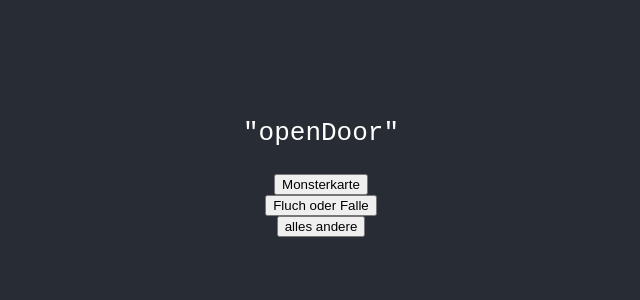
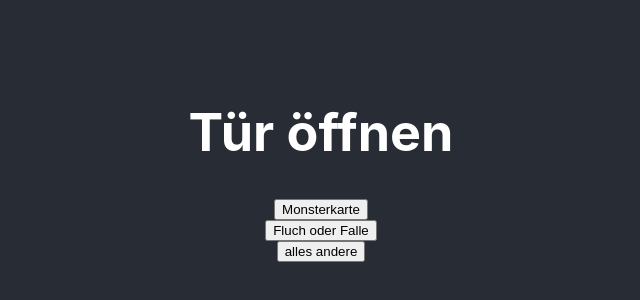
Before and after one commit to tomraithel/munchkin-rules, a React (Create React App) app: page / in a window 1280 px wide. Shown: the part 236-536 px from the top of the page, without its empty margins (319-959 px from the left). Built offline with nearby package versions, Linux system fonts and the light colour scheme.

Commit message:
Add translations and headlines

```diff
--- a/src/App.js
+++ b/src/App.js
@@ -3,100 +3,7 @@ import React, { Component } from "react";
 import "./App.css";
 import { munchkinMachine } from "./state-machine";
 import { ButtonList } from "./ButtonList";
-
-const allScreens = {
-  openDoor: {
-    buttons: [
-      { text: "Monsterkarte", action: "DRAW_MONSTER" },
-      { text: "Fluch oder Falle", action: "DRAW_CURSE_OR_TRAP" },
-      { text: "alles andere", action: "DRAW_OTHER" }
-    ]
-  },
-  applyCurseOrTrap: {
-    buttons: [{ text: "Fluch/Falle sofort anwenden", action: "APPLY_CURSE" }]
-  },
-  keepOrDrawCard: {
-    buttons: [{ text: "Weiter", action: "DRAW" }]
-  },
-  readyForTrouble: {
-    buttons: [
-      { text: "Gegen ein Monster kämpfen", action: "FIGHT_VOLUNTARY" },
-      { text: "Raum Plündern", action: "TAKE_LOOT" }
-    ]
-  },
-  takeDungeonCard: {
-    buttons: [{ text: "Karte genommen", action: "TAKE_CARD" }]
-  },
-  mildGift: {
-    buttons: [
-      { text: "Ich habe > 5 Karten", action: "MORE_THAN_FIVE_CARDS" },
-      { text: "Ich habe <= 4 Karten", action: "LESS_THAN_FIVE_CARDS" }
-    ]
-  },
-  hasLowestLevel: {
-    buttons: [
-      { text: "Ich habe den niedrigsten Level", action: "YES" },
-      { text: "Ich habe NICHT den niedrigsten Level", action: "NO" }
-    ]
-  },
-  discard: {
-    buttons: [{ text: "Karten weggelegt", action: "DROP_CARDS" }]
-  },
-  charity: {
-    buttons: [{ text: "Karten wurden aufgeteilt", action: "DROP_CARDS" }]
-  },
-  fight: {
-    fightOrRun: {
-      buttons: [
-        { text: "Monster Besiegt", action: "DEFEAT" },
-        { text: "Weglaufen", action: "RUN" }
-      ]
-    },
-    victory: {
-      buttons: [
-        {
-          text: "Schatz nehmen und Level aufsteigen",
-          action: "TAKE_TREASURE_AND_LEVEL_UP"
-        }
-      ]
-    },
-    dice: {
-      buttons: [
-        { text: "Würfle < 5", action: "LOWER_THAN_FIVE" },
-        { text: "Würfle 5 oder 6", action: "FIVE_OR_SIX" }
-      ]
-    },
-    badThings: {
-      buttons: [{ text: "Schlimme Dinge sind passiert", action: "DONE" }]
-    },
-    end: {
-      type: "final"
-    }
-  },
-  done: {
-    buttons: [{ text: "Fertig - nächster Spieler", action: "NEXT_PLAYER" }]
-  }
-};
-
-const screenByState = (state, screens = allScreens) => {
-  if (!screens) {
-    return undefined;
-  }
-  if (typeof state === "string") {
-    return screens[state];
-  } else {
-    const key = Object.keys(state)[0];
-    return screenByState(state[key], screens[key]);
-  }
-};
-
-const buttonsByState = state => {
-  const screen = screenByState(state);
-  if (screen && screen.buttons) {
-    return screen.buttons;
-  }
-  return [];
-};
+import { screenByState } from "./screens";
 
 class App extends Component {
   state = { munchkin: munchkinMachine.initialState };
@@ -113,15 +20,13 @@ class App extends Component {
 
   render() {
     const state = this.state.munchkin.value;
+    const screen = screenByState(state);
     return (
       <div className="App">
         <header className="App-header">
-          <pre>{JSON.stringify(state, null, 2)}</pre>
-
-          <ButtonList
-            onClick={this.handleClick}
-            buttons={buttonsByState(state)}
-          />
+          {/* <pre>{JSON.stringify(state, null, 2)}</pre> */}
+          <h1>{screen.headline}</h1>
+          <ButtonList onClick={this.handleClick} buttons={screen.buttons} />
         </header>
       </div>
     );
--- a/src/ButtonList.js
+++ b/src/ButtonList.js
@@ -6,6 +6,7 @@ export const ButtonList = ({ buttons, onClick }) => {
     <>
       {buttons.map(({ text, action }) => (
         <Button
+          key={action}
           onClick={() => {
             onClick(action);
           }}
--- /dev/null
+++ b/src/screens.js
@@ -0,0 +1,161 @@
+const translations = {
+  "openDoor.headline": "Tür öffnen",
+  "openDoor.button.monster": "Monsterkarte",
+  "openDoor.button.curse": "Fluch oder Falle",
+  "openDoor.button.other": "alles andere",
+  "applyCurseOrTrap.headline": "Fluch / Falle anwenden",
+  "applyCurseOrTrap.button": "Fluch angewendet",
+  "keepOrDrawCard.headline": "Karte spielen oder spielen",
+  "keepOrDrawCard.button": "Weiter",
+  "readyForTrouble.headline": "Auf Ärger aus sein?",
+  "readyForTrouble.button.fight": "Gegen Monster Kämpfen",
+  "readyForTrouble.button.takeLoot": "Raum Plündern",
+  "takeDungeonCard.headline": "Dungeon-Karte nehmen",
+  "takeDungeonCard.button": "Karte genommen",
+  "mildGift.headline": "Milda Gabe",
+  "mildGift.button.moreThanFive": "Ich habe 6 oder mehr Karten",
+  "mildGift.button.lessOrEqualFive": "Ich habe <= 5 Karten",
+  "hasLowestLevel.headline": "Bist du der Schwächste?",
+  "hasLowestLevel.button.yes": "Ja",
+  "hasLowestLevel.button.no": "Nein",
+  "discard.headline": "Karten wegwerfen",
+  "discard.button": "OK",
+  "charity.headline": "Charity!",
+  "charity.button": "Karten wurden aufgeteilt",
+  "fightOrRun.headline": "Kampf!",
+  "fightOrRun.button.defeat": "Monster besiegt",
+  "fightOrRun.button.run": "Fluchtversuch unternehmen",
+  "victory.headline": "Sieg",
+  "victory.button": "Schatz nehmen und Level aufsteigen",
+  "dice.headline": "Flucht",
+  "dice.button.lowerThanFive": "Würfelergebnis < 5",
+  "dice.button.fiveOrSix": "Würfelergebnis 5 oder 6",
+  "badThings.headline": "Schlimme Dinge",
+  "badThings.button": "Schlimme Dinge sind passiert",
+  "done.headline": "Zug zu Ende",
+  "done.button": "Fertig - nächster Spieler"
+};
+
+const translate = key => translations[key] || key;
+
+const allScreens = {
+  openDoor: {
+    headline: translate("openDoor.headline"),
+    buttons: [
+      { text: translate("openDoor.button.monster"), action: "DRAW_MONSTER" },
+      {
+        text: translate("openDoor.button.curse"),
+        action: "DRAW_CURSE_OR_TRAP"
+      },
+      { text: translate("openDoor.button.other"), action: "DRAW_OTHER" }
+    ]
+  },
+  applyCurseOrTrap: {
+    headline: translate("applyCurseOrTrap.headline"),
+    buttons: [
+      { text: translate("applyCurseOrTrap.button"), action: "APPLY_CURSE" }
+    ]
+  },
+  keepOrDrawCard: {
+    headline: translate("keepOrDrawCard.headline"),
+    buttons: [{ text: translate("keepOrDrawCard.button"), action: "DRAW" }]
+  },
+  readyForTrouble: {
+    headline: translate("readyForTrouble.headline"),
+    buttons: [
+      {
+        text: translate("readyForTrouble.button.fight"),
+        action: "FIGHT_VOLUNTARY"
+      },
+      {
+        text: translate("readyForTrouble.button.takeLoot"),
+        action: "TAKE_LOOT"
+      }
+    ]
+  },
+  takeDungeonCard: {
+    headline: translate("takeDungeonCard.headline"),
+    buttons: [
+      { text: translate("takeDungeonCard.button"), action: "TAKE_CARD" }
+    ]
+  },
+  mildGift: {
+    headline: translate("mildGift.headline"),
+    buttons: [
+      {
+        text: translate("mildGift.button.moreThanFive"),
+        action: "MORE_THAN_FIVE_CARDS"
+      },
+      {
+        text: translate("mildGift.button.lessOrEqualFive"),
+        action: "LESS_THAN_FIVE_CARDS"
+      }
+    ]
+  },
+  hasLowestLevel: {
+    headline: translate("hasLowestLevel.headline"),
+    buttons: [
+      { text: translate("hasLowestLevel.button.yes"), action: "YES" },
+      { text: translate("hasLowestLevel.button.no"), action: "NO" }
+    ]
+  },
+  discard: {
+    headline: translate("discard.headline"),
+    buttons: [{ text: translate("discard.button"), action: "DROP_CARDS" }]
+  },
+  charity: {
+    headline: translate("charity.headline"),
+    buttons: [{ text: translate("charity.button"), action: "DISTRIBUTE_CARDS" }]
+  },
+  fight: {
+    fightOrRun: {
+      headline: translate("fightOrRun.headline"),
+      buttons: [
+        { text: translate("fightOrRun.button.defeat"), action: "DEFEAT" },
+        { text: translate("fightOrRun.button.run"), action: "RUN" }
+      ]
+    },
+    victory: {
+      headline: translate("victory.headline"),
+      buttons: [
+        {
+          text: translate("victory.button"),
+          action: "TAKE_TREASURE_AND_LEVEL_UP"
+        }
+      ]
+    },
+    dice: {
+      headline: translate("dice.headline"),
+      buttons: [
+        {
+          text: translate("dice.button.lowerThanFive"),
+          action: "LOWER_THAN_FIVE"
+        },
+        { text: translate("dice.button.fiveOrSix"), action: "FIVE_OR_SIX" }
+      ]
+    },
+    badThings: {
+      headline: translate("badThings.headline"),
+      buttons: [{ text: translate("badThings.button"), action: "DONE" }]
+    },
+    end: {
+      type: "final"
+    }
+  },
+  done: {
+    headline: translate("done.headline"),
+    buttons: [{ text: translate("done.button"), action: "NEXT_PLAYER" }]
+  }
+};
+
+export const screenByState = (state, screens = allScreens) => {
+  if (!screens) {
+    return undefined;
+  }
+  if (typeof state === "string") {
+    return screens[state];
+  } else {
+    const key = Object.keys(state)[0];
+    return screenByState(state[key], screens[key]);
+  }
+};
```
